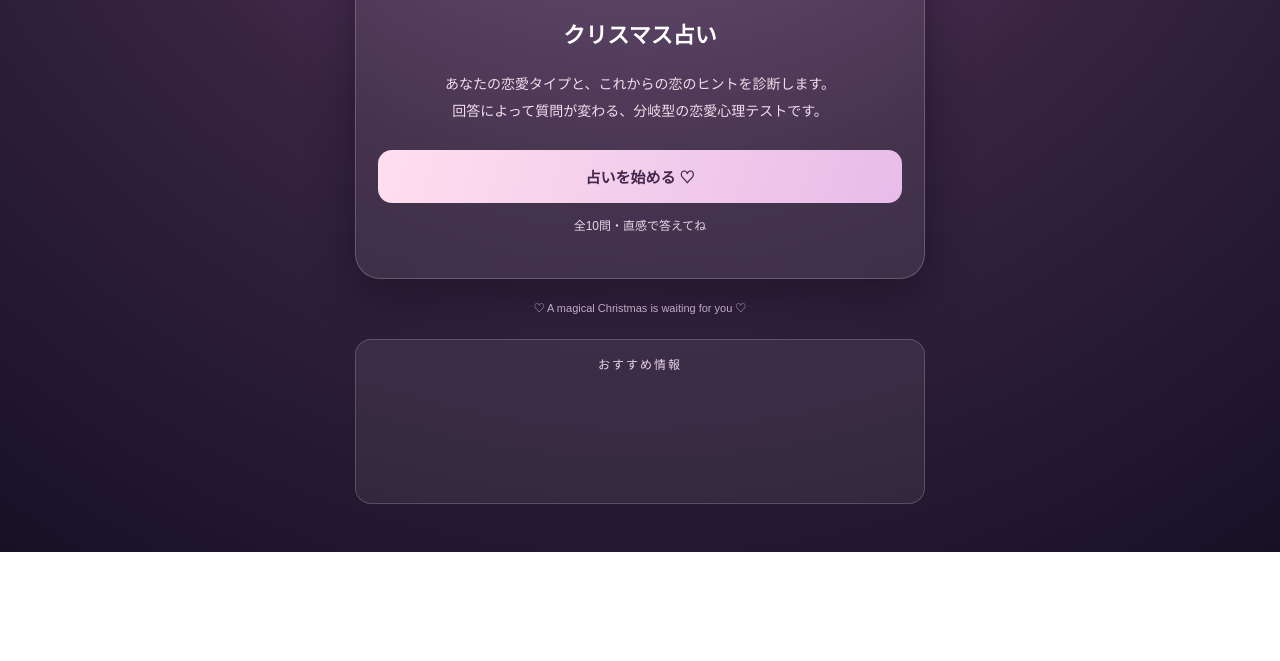
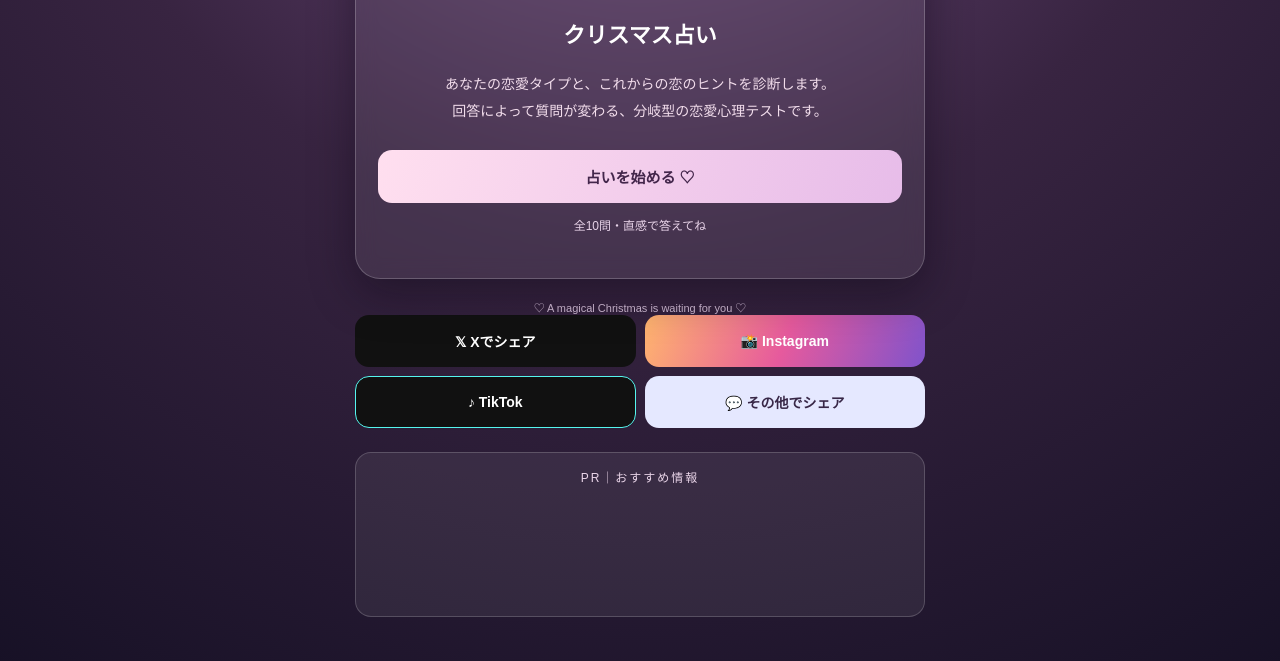
Before and after one commit to uta-n/Christmasenqu-te, a plain HTML site: page index.html in a window 1280 px wide. Shown: the part 377-1038 px from the top of the page. Before the commit the page ends 929 px from the top, so only its background shows below. Drawn offline with Linux system fonts and the light colour scheme.

Commit message:
Update index.html

```diff
--- a/index.html
+++ b/index.html
@@ -227,10 +227,20 @@ button:hover{transform:translateY(-2px)}
 <div class="footer">♡ A magical Christmas is waiting for you ♡</div>
 
 
-<div class="ad-area">
-  <p class="ad-label">おすすめ情報</p>
+<div class="share-grid">
+
+  <button class="x" onclick="shareX()">𝕏 Xでシェア</button>
+
+  <button class="insta" onclick="shareApp()">📸 Instagram</button>
+
+  <button class="tiktok" onclick="shareApp()">♪ TikTok</button>
+
+  <button class="other" onclick="shareApp()">💬 その他でシェア</button>
+
+</div>
+ <div class="ad-area">
+  <p class="ad-label">PR｜おすすめ情報</p>
   <div id="randomAd"></div>
-</div>
 </div>
 
 <script>
```
